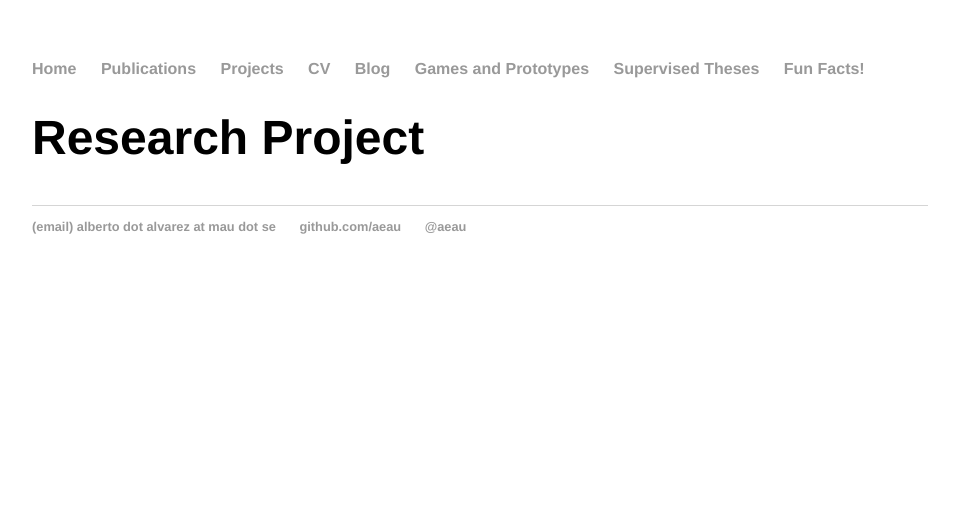
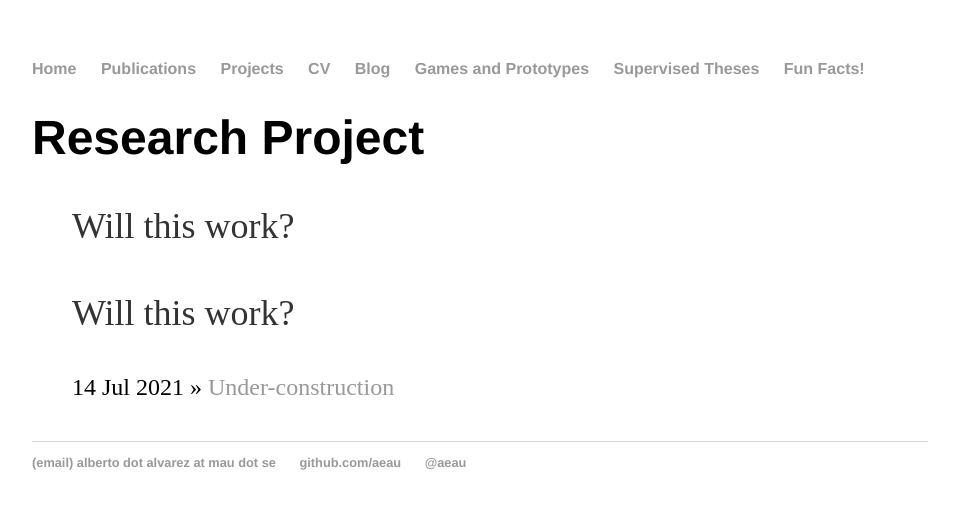
Before and after one commit to aeau/aeau.github.io, a Jekyll site: the page built from projects/index.html, in a window 1280 px wide. Shown: the top 509 px of the page, without its empty margins (160-1119 px from the left). Built offline with Jekyll 4.4.1, drawn with Linux system fonts in a browser that asks for light colours.

Commit message:
try new solution for projects and blog

```diff
--- a/_research/2023-01-01-ai.md
+++ b/_posts/2023-01-01-ai.md
@@ -4,10 +4,10 @@ title: "Under-construction"
 author: "Alberto Alvarez"
 date: 2021-07-14
 tags: pcg ai edd malmö-university
+categories: research-project
 ---
 
-The website is under construction!
-
+This is a research project?
 <!-- Well. Finally got around to putting this old website together. Neat thing about it - powered by [Jekyll](http://jekyllrb.com) and I can use Markdown to author my posts. It actually is a lot easier than I thought it was going to be. -->
 
 [comment]: # ![image](/images/main-profile-photo.png)
--- a/projects/index.html
+++ b/projects/index.html
@@ -6,8 +6,10 @@ title: Research Project
 
     <ul class="posts">
 
-      {% for post in site.research %}
-      <p> Will this work?</p>
-        <li><span>{{ post.date | date_to_string }}</span> » <a href="{{ post.url }}" title="{{ post.title }}">{{ post.title }}</a></li>
+      {% for post in site.posts %}
+        <p> Will this work?</p>
+        {% if post.categories contains 'research-project' %}
+          <li><span>{{ post.date | date_to_string }}</span> » <a href="{{ post.url }}" title="{{ post.title }}">{{ post.title }}</a></li>
+        {% endif %}
       {% endfor %}
     </ul>
```
Also changed, not shown: _posts/2021-07-14-alberto-alvarez-site-launche.md (+1 -0 lines), blog/index.html (+7 -5 lines).
